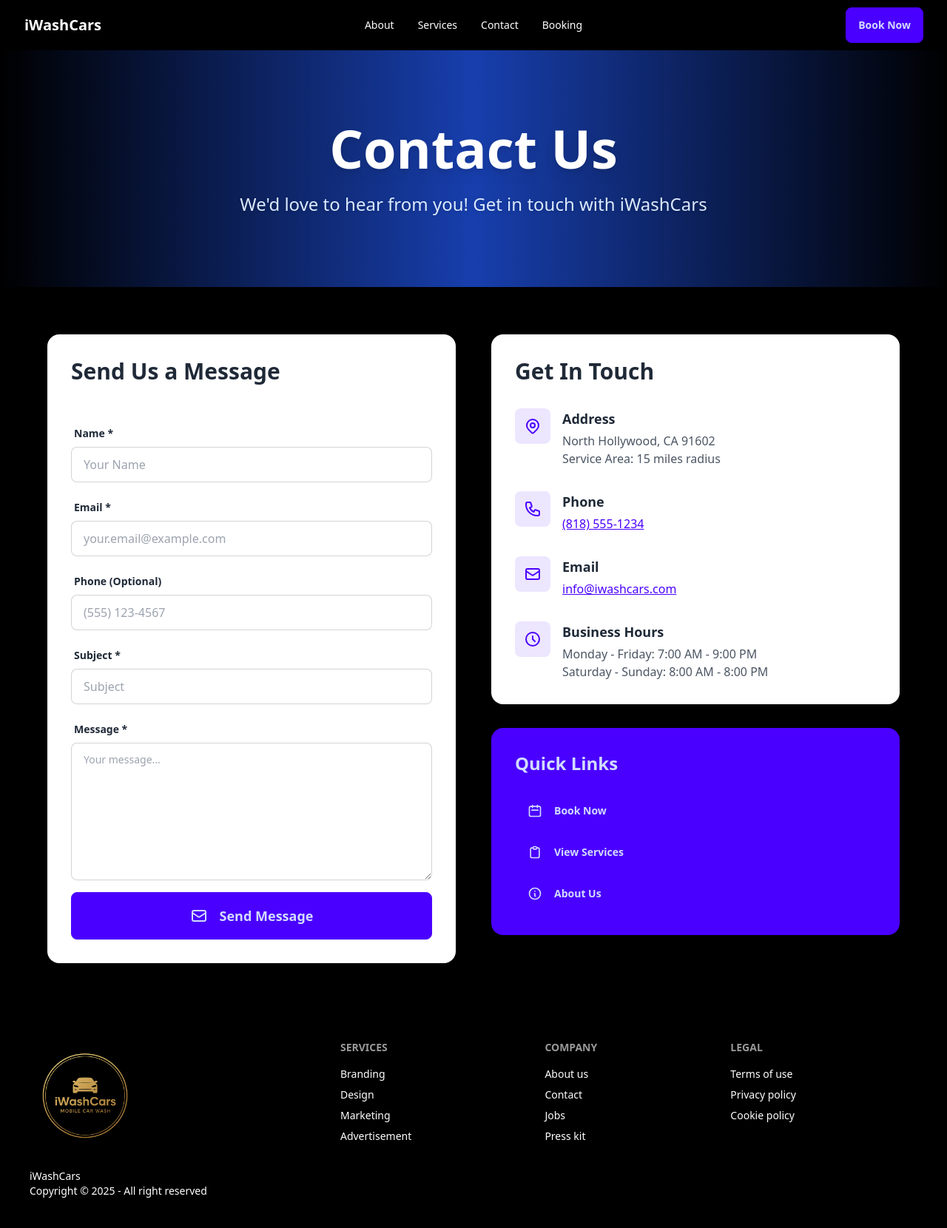
After one commit to serghei-madan/iWashCars, a Django app: page /contact/ in a window 1280 px wide. The commit adds this page. Shown: the whole page at 74% size. Run offline with Django 5.2, Linux system fonts and the light colour scheme; some libraries are stand-ins or nearby versions.

Commit message:
[Add] - contact page

```diff
--- a/main/forms.py
+++ b/main/forms.py
@@ -101,3 +101,57 @@
                 })
 
         return cleaned_data
+
+
+class ContactForm(forms.Form):
+    """Simple contact form"""
+    name = forms.CharField(
+        max_length=100,
+        widget=forms.TextInput(attrs={
+            'class': 'input input-bordered w-full',
+            'placeholder': 'Your Name'
+        }),
+        required=True
+    )
+    email = forms.EmailField(
+        widget=forms.EmailInput(attrs={
+            'class': 'input input-bordered w-full',
+            'placeholder': 'your.email@example.com'
+        }),
+        required=True
+    )
+    phone = forms.CharField(
+        max_length=20,
+        widget=forms.TextInput(attrs={
+            'class': 'input input-bordered w-full',
+            'placeholder': '(555) 123-4567'
+        }),
+        required=False
+    )
+    subject = forms.CharField(
+        max_length=200,
+        widget=forms.TextInput(attrs={
+            'class': 'input input-bordered w-full',
+            'placeholder': 'Subject'
+        }),
+        required=True
+    )
+    message = forms.CharField(
+        widget=forms.Textarea(attrs={
+            'class': 'textarea textarea-bordered w-full',
+            'placeholder': 'Your message...',
+            'rows': 6
+        }),
+        required=True
+    )
+
+    def clean_email(self):
+        email = self.cleaned_data.get('email')
+        if email:
+            email = email.strip().lower()
+            email_validator = EmailValidator(message="Enter a valid email address.")
+            try:
+                email_validator(email)
+            except ValidationError:
+                raise ValidationError("Please enter a valid email address.")
+        return email
--- /dev/null
+++ b/main/templates/main/contact.html
@@ -0,0 +1,229 @@
+{% extends 'base.html' %}
+{% load static %}
+
+{% block title %}Contact Us - iWashCars{% endblock %}
+
+{% block content %}
+
+<!-- Hero Section -->
+<div class="hero min-h-[40vh] bg-gradient-to-r from-blue-600 via-blue-700 to-blue-800 text-white relative overflow-hidden">
+    <div class="absolute inset-0 bg-black/20"></div>
+    <div class="hero-content text-center z-10">
+        <div class="max-w-4xl">
+            <h1 class="text-6xl md:text-7xl font-bold mb-6 drop-shadow-lg">Contact Us</h1>
+            <p class="text-2xl text-blue-100 drop-shadow">
+                We'd love to hear from you! Get in touch with iWashCars
+            </p>
+        </div>
+    </div>
+</div>
+
+<!-- Main Content -->
+<div class="container mx-auto px-4 py-16">
+    <div class="grid lg:grid-cols-2 gap-12 max-w-6xl mx-auto">
+
+        <!-- Contact Form -->
+        <div class="order-2 lg:order-1">
+            <div class="card bg-base-100 shadow-xl">
+                <div class="card-body">
+                    <h2 class="card-title text-3xl mb-6">Send Us a Message</h2>
+
+                    <!-- Messages -->
+                    {% if messages %}
+                        {% for message in messages %}
+                            <div class="alert alert-success mb-6">
+                                <svg xmlns="http://www.w3.org/2000/svg" class="stroke-current shrink-0 h-6 w-6" fill="none" viewBox="0 0 24 24">
+                                    <path stroke-linecap="round" stroke-linejoin="round" stroke-width="2" d="M9 12l2 2 4-4m6 2a9 9 0 11-18 0 9 9 0 0118 0z" />
+                                </svg>
+                                <span>{{ message }}</span>
+                            </div>
+                        {% endfor %}
+                    {% endif %}
+
+                    <form method="post" class="space-y-4">
+                        {% csrf_token %}
+
+                        <!-- Name -->
+                        <div class="form-control">
+                            <label class="label">
+                                <span class="label-text font-semibold">Name *</span>
+                            </label>
+                            {{ form.name }}
+                            {% if form.name.errors %}
+                                <label class="label">
+                                    <span class="label-text-alt text-error">{{ form.name.errors.0 }}</span>
+                                </label>
+                            {% endif %}
+                        </div>
+
+                        <!-- Email -->
+                        <div class="form-control">
+                            <label class="label">
+                                <span class="label-text font-semibold">Email *</span>
+                            </label>
+                            {{ form.email }}
+                            {% if form.email.errors %}
+                                <label class="label">
+                                    <span class="label-text-alt text-error">{{ form.email.errors.0 }}</span>
+                                </label>
+                            {% endif %}
+                        </div>
+
+                        <!-- Phone -->
+                        <div class="form-control">
+                            <label class="label">
+                                <span class="label-text font-semibold">Phone (Optional)</span>
+                            </label>
+                            {{ form.phone }}
+                            {% if form.phone.errors %}
+                                <label class="label">
+                                    <span class="label-text-alt text-error">{{ form.phone.errors.0 }}</span>
+                                </label>
+                            {% endif %}
+                        </div>
+
+                        <!-- Subject -->
+                        <div class="form-control">
+                            <label class="label">
+                                <span class="label-text font-semibold">Subject *</span>
+                            </label>
+                            {{ form.subject }}
+                            {% if form.subject.errors %}
+                                <label class="label">
+                                    <span class="label-text-alt text-error">{{ form.subject.errors.0 }}</span>
+                                </label>
+                            {% endif %}
+                        </div>
+
+                        <!-- Message -->
+                        <div class="form-control">
+                            <label class="label">
+                                <span class="label-text font-semibold">Message *</span>
+                            </label>
+                            {{ form.message }}
+                            {% if form.message.errors %}
+                                <label class="label">
+                                    <span class="label-text-alt text-error">{{ form.message.errors.0 }}</span>
+                                </label>
+                            {% endif %}
+                        </div>
+
+                        <!-- Submit Button -->
+                        <div class="form-control mt-6">
+                            <button type="submit" class="btn btn-primary btn-lg w-full">
+                                <svg xmlns="http://www.w3.org/2000/svg" class="h-6 w-6 mr-2" fill="none" viewBox="0 0 24 24" stroke="currentColor">
+                                    <path stroke-linecap="round" stroke-linejoin="round" stroke-width="2" d="M3 8l7.89 5.26a2 2 0 002.22 0L21 8M5 19h14a2 2 0 002-2V7a2 2 0 00-2-2H5a2 2 0 00-2 2v10a2 2 0 002 2z" />
+                                </svg>
+                                Send Message
+                            </button>
+                        </div>
+                    </form>
+                </div>
+            </div>
+        </div>
+
+        <!-- Company Info -->
+        <div class="order-1 lg:order-2">
+            <div class="space-y-8">
+                <!-- Company Info Card -->
+                <div class="card bg-base-100 shadow-xl">
+                    <div class="card-body">
+                        <h2 class="card-title text-3xl mb-6">Get In Touch</h2>
+
+                        <!-- Address -->
+                        <div class="flex items-start gap-4 mb-6">
+                            <div class="bg-primary/10 p-3 rounded-lg">
+                                <svg xmlns="http://www.w3.org/2000/svg" class="h-6 w-6 text-primary" fill="none" viewBox="0 0 24 24" stroke="currentColor">
+                                    <path stroke-linecap="round" stroke-linejoin="round" stroke-width="2" d="M17.657 16.657L13.414 20.9a1.998 1.998 0 01-2.827 0l-4.244-4.243a8 8 0 1111.314 0z" />
+                                    <path stroke-linecap="round" stroke-linejoin="round" stroke-width="2" d="M15 11a3 3 0 11-6 0 3 3 0 016 0z" />
+                                </svg>
+                            </div>
+                            <div>
+                                <h3 class="font-bold text-lg mb-1">Address</h3>
+                                <p class="text-gray-600">
+                                    North Hollywood, CA 91602<br>
+                                    Service Area: 15 miles radius
+                                </p>
+                            </div>
+                        </div>
+
+                        <!-- Phone -->
+                        <div class="flex items-start gap-4 mb-6">
+                            <div class="bg-primary/10 p-3 rounded-lg">
+                                <svg xmlns="http://www.w3.org/2000/svg" class="h-6 w-6 text-primary" fill="none" viewBox="0 0 24 24" stroke="currentColor">
+                                    <path stroke-linecap="round" stroke-linejoin="round" stroke-width="2" d="M3 5a2 2 0 012-2h3.28a1 1 0 01.948.684l1.498 4.493a1 1 0 01-.502 1.21l-2.257 1.13a11.042 11.042 0 005.516 5.516l1.13-2.257a1 1 0 011.21-.502l4.493 1.498a1 1 0 01.684.949V19a2 2 0 01-2 2h-1C9.716 21 3 14.284 3 6V5z" />
+                                </svg>
+                            </div>
+                            <div>
+                                <h3 class="font-bold text-lg mb-1">Phone</h3>
+                                <p class="text-gray-600">
+                                    <a href="tel:+18185551234" class="link link-primary">(818) 555-1234</a>
+                                </p>
+                            </div>
+                        </div>
+
+                        <!-- Email -->
+                        <div class="flex items-start gap-4 mb-6">
+                            <div class="bg-primary/10 p-3 rounded-lg">
+                                <svg xmlns="http://www.w3.org/2000/svg" class="h-6 w-6 text-primary" fill="none" viewBox="0 0 24 24" stroke="currentColor">
+                                    <path stroke-linecap="round" stroke-linejoin="round" stroke-width="2" d="M3 8l7.89 5.26a2 2 0 002.22 0L21 8M5 19h14a2 2 0 002-2V7a2 2 0 00-2-2H5a2 2 0 00-2 2v10a2 2 0 002 2z" />
+                                </svg>
+                            </div>
+                            <div>
+                                <h3 class="font-bold text-lg mb-1">Email</h3>
+                                <p class="text-gray-600">
+                                    <a href="mailto:info@iwashcars.com" class="link link-primary">info@iwashcars.com</a>
+                                </p>
+                            </div>
+                        </div>
+
+                        <!-- Business Hours -->
+                        <div class="flex items-start gap-4">
+                            <div class="bg-primary/10 p-3 rounded-lg">
+                                <svg xmlns="http://www.w3.org/2000/svg" class="h-6 w-6 text-primary" fill="none" viewBox="0 0 24 24" stroke="currentColor">
+                                    <path stroke-linecap="round" stroke-linejoin="round" stroke-width="2" d="M12 8v4l3 3m6-3a9 9 0 11-18 0 9 9 0 0118 0z" />
+                                </svg>
+                            </div>
+                            <div>
+                                <h3 class="font-bold text-lg mb-1">Business Hours</h3>
+                                <p class="text-gray-600">
+                                    Monday - Friday: 7:00 AM - 9:00 PM<br>
+                                    Saturday - Sunday: 8:00 AM - 8:00 PM
+                                </p>
+                            </div>
+                        </div>
+                    </div>
+                </div>
+
+                <!-- Quick Links Card -->
+                <div class="card bg-primary text-primary-content shadow-xl">
+                    <div class="card-body">
+                        <h3 class="card-title text-2xl mb-4">Quick Links</h3>
+                        <div class="space-y-2">
+                            <a href="{% url 'booking' %}" class="btn btn-ghost w-full justify-start">
+                                <svg xmlns="http://www.w3.org/2000/svg" class="h-5 w-5 mr-2" fill="none" viewBox="0 0 24 24" stroke="currentColor">
+                                    <path stroke-linecap="round" stroke-linejoin="round" stroke-width="2" d="M8 7V3m8 4V3m-9 8h10M5 21h14a2 2 0 002-2V7a2 2 0 00-2-2H5a2 2 0 00-2 2v12a2 2 0 002 2z" />
+                                </svg>
+                                Book Now
+                            </a>
+                            <a href="{% url 'services' %}" class="btn btn-ghost w-full justify-start">
+                                <svg xmlns="http://www.w3.org/2000/svg" class="h-5 w-5 mr-2" fill="none" viewBox="0 0 24 24" stroke="currentColor">
+                                    <path stroke-linecap="round" stroke-linejoin="round" stroke-width="2" d="M9 5H7a2 2 0 00-2 2v12a2 2 0 002 2h10a2 2 0 002-2V7a2 2 0 00-2-2h-2M9 5a2 2 0 002 2h2a2 2 0 002-2M9 5a2 2 0 012-2h2a2 2 0 012 2" />
+                                </svg>
+                                View Services
+                            </a>
+                            <a href="{% url 'index' %}#about" class="btn btn-ghost w-full justify-start">
+                                <svg xmlns="http://www.w3.org/2000/svg" class="h-5 w-5 mr-2" fill="none" viewBox="0 0 24 24" stroke="currentColor">
+                                    <path stroke-linecap="round" stroke-linejoin="round" stroke-width="2" d="M13 16h-1v-4h-1m1-4h.01M21 12a9 9 0 11-18 0 9 9 0 0118 0z" />
+                                </svg>
+                                About Us
+                            </a>
+                        </div>
+                    </div>
+                </div>
+            </div>
+        </div>
+    </div>
+</div>
+
+{% endblock %}
--- a/main/urls.py
+++ b/main/urls.py
@@ -4,6 +4,7 @@
 urlpatterns = [
     path('', views.index, name='index'),
     path('services/', views.services, name='services'),
+    path('contact/', views.contact, name='contact'),
     path('booking/', views.booking, name='booking'),
     path('booking/success/<uuid:booking_id>/', views.booking_success, name='booking_success'),
     path('service/<int:service_id>/', views.service_detail, name='service_detail'),
--- a/main/views.py
+++ b/main/views.py
@@ -4,7 +4,7 @@
 from django.views.decorators.csrf import csrf_exempt
 from django.views.decorators.http import require_POST
 from django.conf import settings
-from .forms import BookingForm
+from .forms import BookingForm, ContactForm
 from .models import Booking, Service, Payment
 from .stripe_utils import StripePaymentService
 from .notification_utils import NotificationService
@@ -248,3 +248,28 @@
         })
 
     return JsonResponse({'error': 'Invalid request method'}, status=405)
+
+
+def contact(request):
+    """Contact page with form and company information"""
+    if request.method == 'POST':
+        form = ContactForm(request.POST)
+        if form.is_valid():
+            # Get form data
+            name = form.cleaned_data['name']
+            email = form.cleaned_data['email']
+            phone = form.cleaned_data.get('phone', 'Not provided')
+            subject = form.cleaned_data['subject']
+            message_text = form.cleaned_data['message']
+
+            # For now, just show a success message
+            # In production, you could send an email here
+            messages.success(
+                request,
+                f'Thank you {name}! We received your message and will get back to you soon at {email}.'
+            )
+            return redirect('contact')
+    else:
+        form = ContactForm()
+
+    return render(request, 'main/contact.html', {'form': form})
--- a/static/css/output.css
+++ b/static/css/output.css
@@ -26,6 +26,12 @@
 }
 .z-\[1\] {
   z-index: 1;
+}
+.order-1 {
+  order: 1;
+}
+.order-2 {
+  order: 2;
 }
 .col-span-2 {
   grid-column: span 2 / span 2;
@@ -80,6 +86,9 @@
 }
 .h-full {
   height: 100%;
+}
+.min-h-\[40vh\] {
+  min-height: 40vh;
 }
 .min-h-\[50vh\] {
   min-height: 50vh;
@@ -149,6 +158,9 @@
 }
 .justify-center {
   justify-content: center;
+}
+.justify-start {
+  justify-content: flex-start;
 }
 .overflow-hidden {
   overflow: hidden;
```
